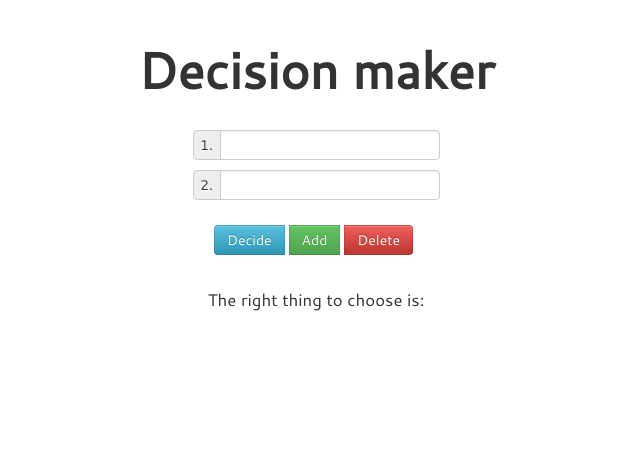
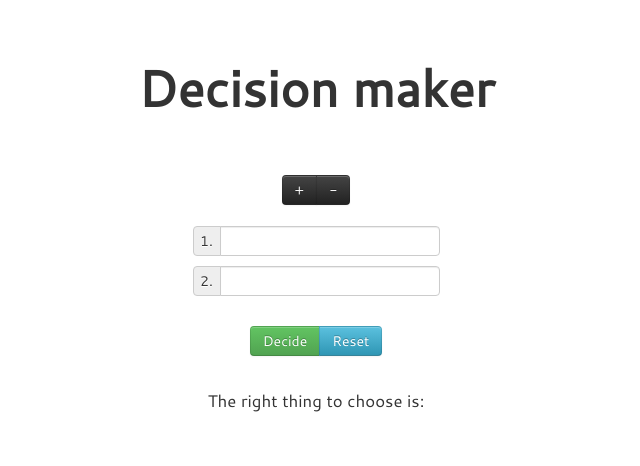
Before and after one commit to babaa/decisionmaker, a PHP site: page / in a window 1280 px wide. Shown: the top 466 px of the page, without its empty margins (324-964 px from the left). Run offline with PHP 8.4, Linux system fonts and the light colour scheme.

Commit message:
added reset button and reorganized buttons

```diff
--- a/css/style.css
+++ b/css/style.css
@@ -7,26 +7,26 @@
 #content {
     position:relative;
     margin: auto;
-    margin-top: 50px;
+    margin-top: 60px;
 }
 
 #answer {
     padding: 20px;
-    font-size: 1.5em;
+    font-size: 1.7em;
 }
 
 #pre-answer {
     padding: 10px;
-    margin-top: 20px;
 }
 
 h1 {
     margin: 0 0 40px 0;
     font-size: 3em;
+    line-height: 1.1em;
 }
 
 button {
-    margin: 15px 5px 0;
+    position: relative;
     font-family:Cantarell, sans-serif;
     font-size: 1.2em;
 }
@@ -41,3 +41,11 @@ button {
     font-family:Cantarell, sans-serif;
     line-height:1.8em;
 }
+
+.icon-white {
+    margin-top: 3px;
+}
+
+.btn-group {
+    padding: 20px;
+}
--- a/index.html
+++ b/index.html
@@ -12,6 +12,11 @@
             <div id="content" class="cantarell">
                 <h1>Decision maker</h1>
 
+                <div class="btn-group">
+                    <button type="button" id="add" class="btn btn-inverse">+</button>
+                    <button type="button" id="remove" class="btn btn-inverse">-</button>
+                </div>
+
                 <div id="options">
                     <div class="input-prepend">
                         <span class="add-on">1.</span>
@@ -25,9 +30,8 @@
 
                 <div class="btn-group">
 
-                    <button type="submit" id="decide" class="btn btn-info">Decide</button>
-                    <button type="button" id="add" class="btn btn-success">Add</button>
-                    <button type="button" id="remove" class="btn btn-danger">Delete</button>
+                    <button type="submit" id="decide" class="btn btn-success">Decide</button>
+                    <button type="reset" id="reset" class="btn btn-info">Reset</button>
 
                 </div>
                 <div id="pre-answer">The right thing to choose is:</div>
--- a/js/main.js
+++ b/js/main.js
@@ -58,3 +58,6 @@ $('#decide').click(function(){
 
     $('#answer').html('<p>' + answerText +'</p>');
 });
+$('#reset').click(function(){
+  location.reload();
+});
```
